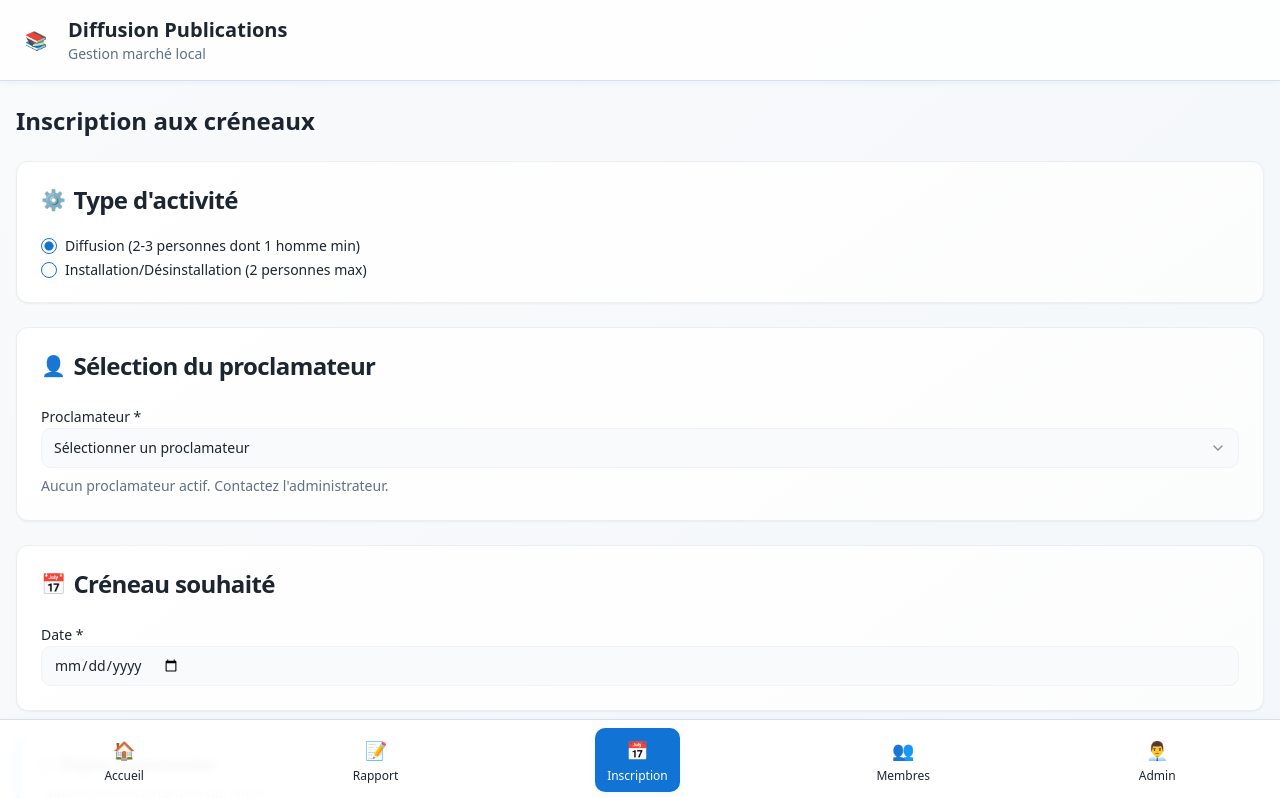
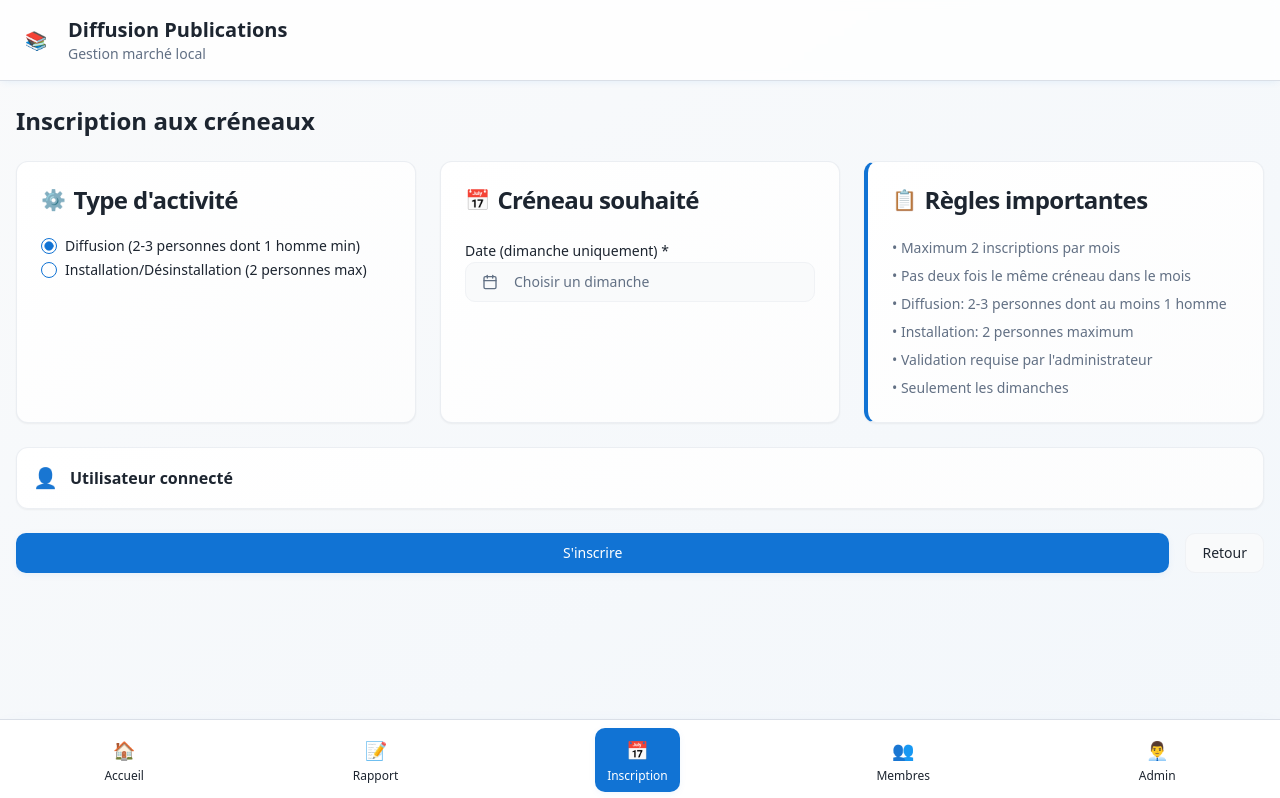
Before and after one commit to Techni-Park/jwcasa, a React (Vite) app: page /inscription in a window 1280 px wide. Shown: the top 798 px of the page. Built offline with nearby package versions, Linux system fonts and the light colour scheme.

Commit message:
Modifier page d'inscription
Utiliser l'utilisateur connecté pour l'inscription.
Afficher Type activité, Créneau souhaité et règles importantes côte à côte.
Le choix du créneau se fait via un calendrier affichant uniquement les dimanches.

```diff
--- a/src/pages/InscriptionForm.tsx
+++ b/src/pages/InscriptionForm.tsx
@@ -6,15 +6,22 @@ import { Input } from '@/components/ui/input';
 import { Label } from '@/components/ui/label';
 import { Select, SelectContent, SelectItem, SelectTrigger, SelectValue } from '@/components/ui/select';
 import { RadioGroup, RadioGroupItem } from '@/components/ui/radio-group';
+import { Popover, PopoverContent, PopoverTrigger } from '@/components/ui/popover';
+import { Calendar } from '@/components/ui/calendar';
+import { CalendarIcon } from 'lucide-react';
+import { format } from 'date-fns';
+import { fr } from 'date-fns/locale';
+import { cn } from '@/lib/utils';
 import { useToast } from '@/hooks/use-toast';
 
 const InscriptionForm = () => {
   const { toast } = useToast();
   const [proclamateurs, setProclamateurs] = useState<any[]>([]);
+  const [selectedDate, setSelectedDate] = useState<Date>();
   const [formData, setFormData] = useState({
     date: '',
     creneau: '',
-    proclamateurId: '',
+    proclamateurId: '1', // Utilisateur connecté par défaut
     type: 'diffusion' // diffusion ou installation
   });
 
@@ -58,6 +65,17 @@ const InscriptionForm = () => {
 
   const handleInputChange = (field: string, value: string) => {
     setFormData(prev => ({ ...prev, [field]: value }));
+  };
+
+  const handleDateSelect = (date: Date | undefined) => {
+    if (date) {
+      const isSunday = date.getDay() === 0;
+      if (isSunday) {
+        setSelectedDate(date);
+        const dateString = date.toISOString().split('T')[0];
+        handleInputChange('date', dateString);
+      }
+    }
   };
 
   const getSelectedProclamateur = () => {
@@ -156,9 +174,10 @@ const InscriptionForm = () => {
     setFormData({
       date: '',
       creneau: '',
-      proclamateurId: '',
+      proclamateurId: '1',
       type: 'diffusion'
     });
+    setSelectedDate(undefined);
   };
 
   const creneauxDisponibles = formData.date ? getCreneauxDisponibles() : [];
@@ -166,6 +185,8 @@ const InscriptionForm = () => {
   return (
     <Layout title="Inscription aux créneaux">
       <form onSubmit={handleSubmit} className="space-y-6">
+        {/* Layout en 3 colonnes */}
+        <div className="grid grid-cols-1 lg:grid-cols-3 gap-6">
           {/* Type d'activité */}
           <Card className="gradient-card shadow-soft border-border/50">
             <CardHeader>
@@ -188,41 +209,6 @@ const InscriptionForm = () => {
             </CardContent>
           </Card>
 
-        {/* Sélection du proclamateur */}
-        <Card className="gradient-card shadow-soft border-border/50">
-          <CardHeader>
-            <CardTitle className="flex items-center gap-2 text-foreground">
-              <span className="text-xl">👤</span>
-              Sélection du proclamateur
-            </CardTitle>
-          </CardHeader>
-          <CardContent className="space-y-4">
-            <div>
-              <Label htmlFor="proclamateur">Proclamateur *</Label>
-              <Select value={formData.proclamateurId} onValueChange={(value) => handleInputChange('proclamateurId', value)}>
-                <SelectTrigger>
-                  <SelectValue placeholder="Sélectionner un proclamateur" />
-                </SelectTrigger>
-                <SelectContent>
-                  {proclamateurs.map((proclamateur) => (
-                    <SelectItem key={proclamateur.id} value={proclamateur.id.toString()}>
-                      <div className="flex items-center gap-2">
-                        <span>{proclamateur.sexe === 'homme' ? '👨' : '👩'}</span>
-                        <span>{proclamateur.prenom} {proclamateur.nom}</span>
-                      </div>
-                    </SelectItem>
-                  ))}
-                </SelectContent>
-              </Select>
-              {proclamateurs.length === 0 && (
-                <p className="text-sm text-muted-foreground mt-2">
-                  Aucun proclamateur actif. Contactez l'administrateur.
-                </p>
-              )}
-            </div>
-          </CardContent>
-        </Card>
-
           {/* Créneau souhaité */}
           <Card className="gradient-card shadow-soft border-border/50">
             <CardHeader>
@@ -233,15 +219,35 @@ const InscriptionForm = () => {
             </CardHeader>
             <CardContent className="space-y-4">
               <div>
-              <Label htmlFor="date">Date *</Label>
-              <Input
-                id="date"
-                type="date"
-                value={formData.date}
-                onChange={(e) => handleInputChange('date', e.target.value)}
-                min={new Date().toISOString().split('T')[0]}
-                required
+                <Label htmlFor="date">Date (dimanche uniquement) *</Label>
+                <Popover>
+                  <PopoverTrigger asChild>
+                    <Button
+                      variant={"outline"}
+                      className={cn(
+                        "w-full justify-start text-left font-normal",
+                        !selectedDate && "text-muted-foreground"
+                      )}
+                    >
+                      <CalendarIcon className="mr-2 h-4 w-4" />
+                      {selectedDate ? format(selectedDate, "PPP", { locale: fr }) : <span>Choisir un dimanche</span>}
+                    </Button>
+                  </PopoverTrigger>
+                  <PopoverContent className="w-auto p-0" align="start">
+                    <Calendar
+                      mode="single"
+                      selected={selectedDate}
+                      onSelect={handleDateSelect}
+                      disabled={(date) => {
+                        const today = new Date();
+                        today.setHours(0, 0, 0, 0);
+                        return date < today || date.getDay() !== 0; // Seulement les dimanches
+                      }}
+                      initialFocus
+                      className={cn("p-3 pointer-events-auto")}
                     />
+                  </PopoverContent>
+                </Popover>
               </div>
 
               {formData.date && (
@@ -277,17 +283,43 @@ const InscriptionForm = () => {
             </CardContent>
           </Card>
 
-        {/* Informations importantes */}
+          {/* Règles importantes */}
           <Card className="gradient-card shadow-soft border-border/50 border-l-4 border-l-info">
-          <CardContent className="p-4">
-            <h3 className="font-semibold text-foreground mb-2">📋 Règles importantes</h3>
-            <ul className="text-sm text-muted-foreground space-y-1">
+            <CardHeader>
+              <CardTitle className="flex items-center gap-2 text-foreground">
+                <span className="text-xl">📋</span>
+                Règles importantes
+              </CardTitle>
+            </CardHeader>
+            <CardContent>
+              <ul className="text-sm text-muted-foreground space-y-2">
                 <li>• Maximum 2 inscriptions par mois</li>
                 <li>• Pas deux fois le même créneau dans le mois</li>
                 <li>• Diffusion: 2-3 personnes dont au moins 1 homme</li>
                 <li>• Installation: 2 personnes maximum</li>
                 <li>• Validation requise par l'administrateur</li>
+                <li>• Seulement les dimanches</li>
               </ul>
+            </CardContent>
+          </Card>
+        </div>
+
+        {/* Utilisateur connecté */}
+        <Card className="gradient-card shadow-soft border-border/50 bg-secondary/20">
+          <CardContent className="p-4">
+            <div className="flex items-center gap-3">
+              <span className="text-xl">👤</span>
+              <div>
+                <h3 className="font-semibold text-foreground">Utilisateur connecté</h3>
+                <p className="text-sm text-muted-foreground">
+                  {proclamateurs.find(p => p.id.toString() === formData.proclamateurId)?.prenom}{' '}
+                  {proclamateurs.find(p => p.id.toString() === formData.proclamateurId)?.nom}
+                  {proclamateurs.find(p => p.id.toString() === formData.proclamateurId)?.sexe &&
+                    ` (${proclamateurs.find(p => p.id.toString() === formData.proclamateurId)?.sexe})`
+                  }
+                </p>
+              </div>
+            </div>
           </CardContent>
         </Card>
 
```
Lines whose indentation alone changed are shown as unchanged.
